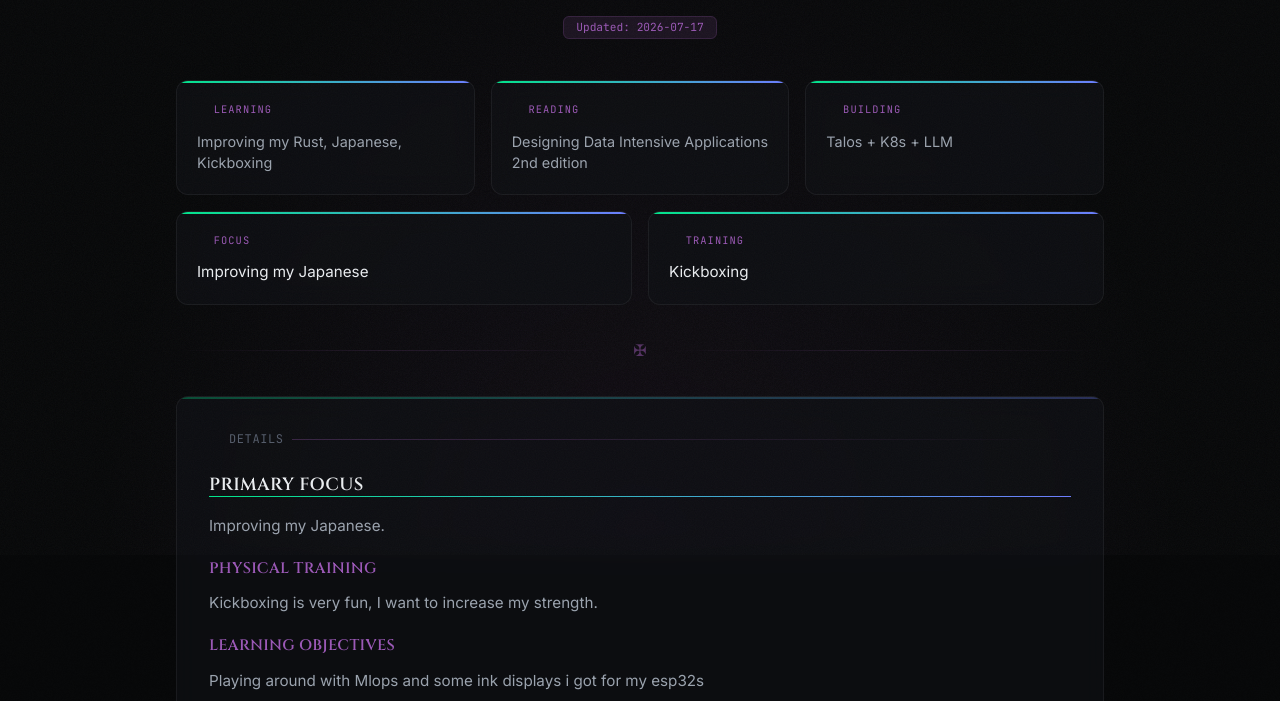
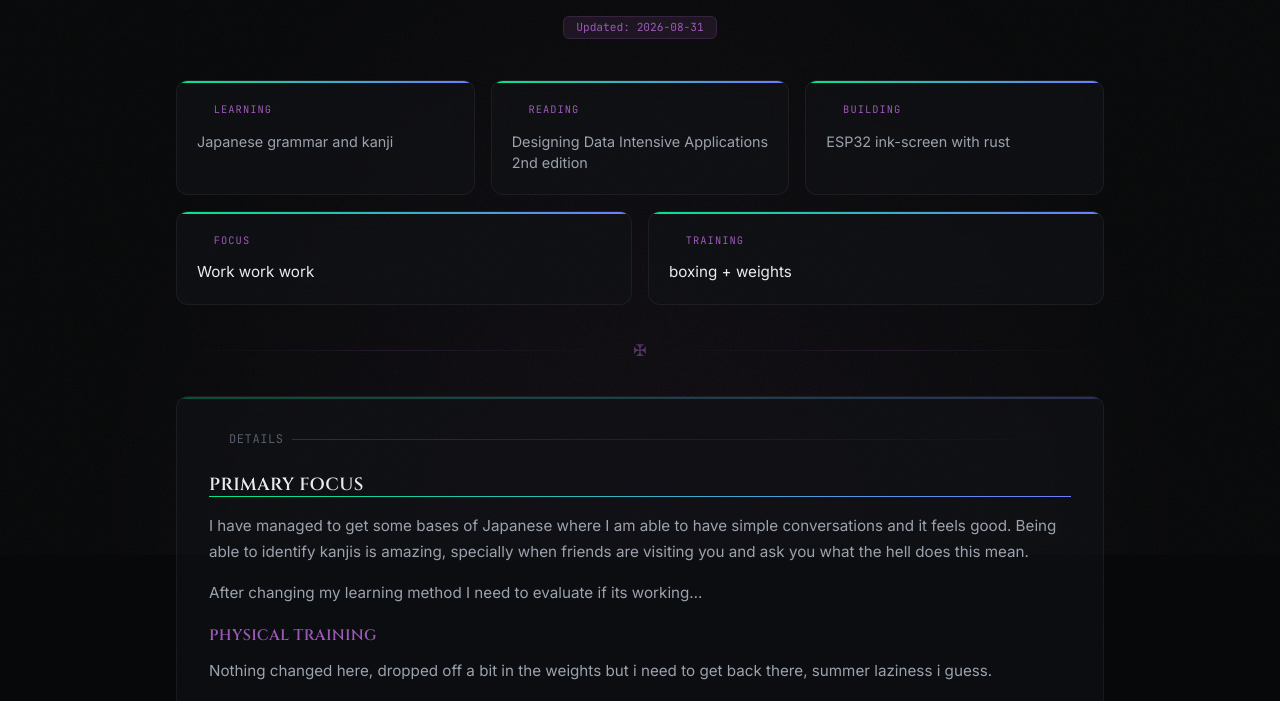
Before and after one commit to adrianvillanueva997/adrianvillanueva.com, an Astro site: page /now in a window 1280 px wide. Shown: the part 245-946 px from the top of the page. Built offline with nearby package versions, Linux system fonts and the light colour scheme; Astro itself is replaced by a stand-in of ours; some icons are missing.

Commit message:
chore: update now, august edition (#584)

```diff
--- a/src/content/now.md
+++ b/src/content/now.md
@@ -1,26 +1,30 @@
 ---
 title: "NOW"
-lastUpdated: "2026-07-17"
+lastUpdated: "2026-08-31"
 preview:
-  learning: Improving my Rust, Japanese, Kickboxing
+  learning: Japanese grammar and kanji
   reading: Designing Data Intensive Applications 2nd edition
-  building: Talos + K8s + LLM
-  focus: Improving my Japanese
-  training: Kickboxing
+  building: ESP32 ink-screen with rust
+  focus: Work work work
+  training: boxing + weights
 ---
 
 ## PRIMARY FOCUS
 
-Improving my Japanese.
+I have managed to get some bases of Japanese where I am able to have simple conversations and it feels good. Being able to identify kanjis is amazing, specially when friends are visiting you and ask you what the hell does this mean.
+
+After changing my learning method I need to evaluate if its working...
 
 ### PHYSICAL TRAINING
 
-Kickboxing is very fun, I want to increase my strength.
+Nothing changed here, dropped off a bit in the weights but i need to get back there, summer laziness i guess.
 
 ### LEARNING OBJECTIVES
 
-Playing around with Mlops and some ink displays i got for my esp32s
+I noticed I am becoming better with systems and identifying future issues and i take my time to actually understand what is going on instead of just jumping and trying to fix it or propose a technical implementation, i guess im becoming more senior, so i have to prepare myself for that.
 
 ### CURRENT THOUGHTS
 
-I hate the rainy season in Tokyo.
+This summer was not as hot as last year, but still, its nice its ending. End of summer is a time to reflect on past experiences, people, kind of emotional, isn't it? I wonder what would had happen if the story would have turned out differently.
+
+My list of books i want to read is growing bigger than I can handle, however, i got a small offline slop-free reader that is small and nice to use when commuting to different places.
```
